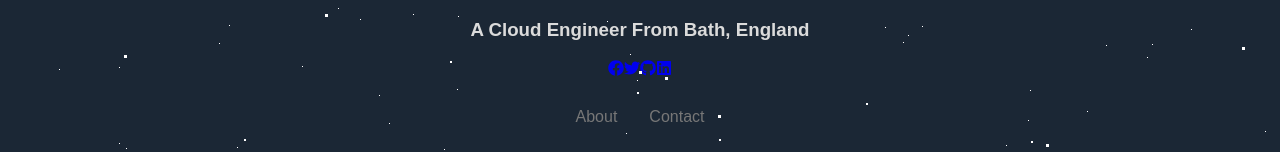
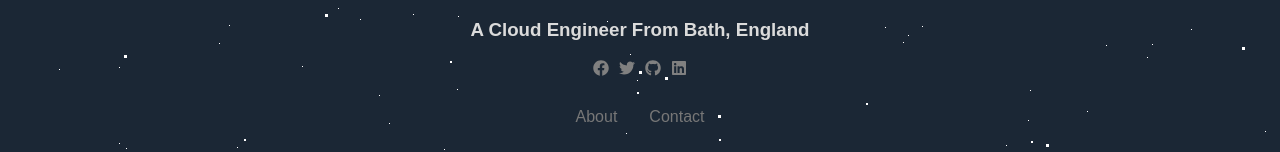
Before and after one commit to JamesWilson19947/JamesWilson19947.github.io, a React (Create React App) app: page / in a window 1280 px wide. Shown: the part 364-516 px from the top of the page. Built offline with nearby package versions, Linux system fonts and the light colour scheme.

Commit message:
Fixed #2

```diff
--- a/src/App.js
+++ b/src/App.js
@@ -12,13 +12,11 @@ import { FaFacebook, FaTwitter, FaGithub, FaLinkedin, FaHeart } from 'react-icon
 function App() {
   return (
     <BrowserRouter>
-<div>
+      <div>
         <link href="https://fonts.googleapis.com/css?family=Lato:300,400,700" rel="stylesheet" type="text/css" />
-
         <div id='stars'></div>
         <div id='stars2'></div>
         <div id='stars3'></div>
-
       </div>
       <div className="header">
           <div className="Me">
@@ -28,10 +26,10 @@ function App() {
           <h3>A Cloud Engineer From Bath, England</h3>
           <div className="social">
             <ul>
-              <a href="https://www.facebook.com/jamesphilipwilson"><FaFacebook /></a>
-              <a href="https://twitter.com/james_wilson21"><FaTwitter /></a>
-              <a href="https://github.com/JamesWilson19947"><FaGithub /></a>
-              <a href="https://www.linkedin.com/in/jpwilson/"><FaLinkedin /></a>
+              <a href="https://www.facebook.com/jamesphilipwilson"><li><FaFacebook /></li></a>
+              <a href="https://twitter.com/james_wilson21"><li><FaTwitter /></li></a>
+              <a href="https://github.com/JamesWilson19947"><li><FaGithub /></li></a>
+              <a href="https://www.linkedin.com/in/jpwilson/"><li><FaLinkedin /></li></a>
             </ul>
           </div>
       </div>
```
